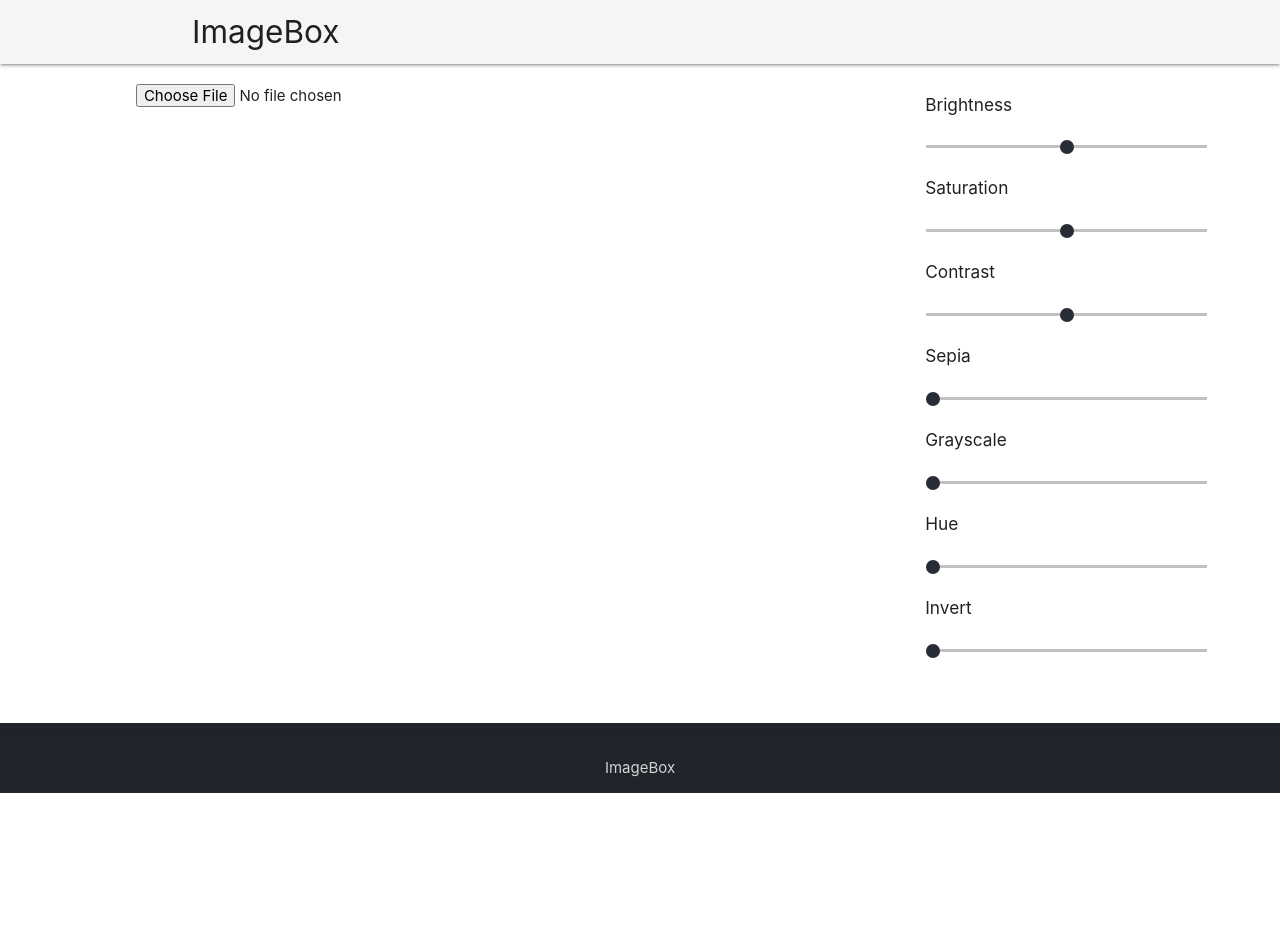
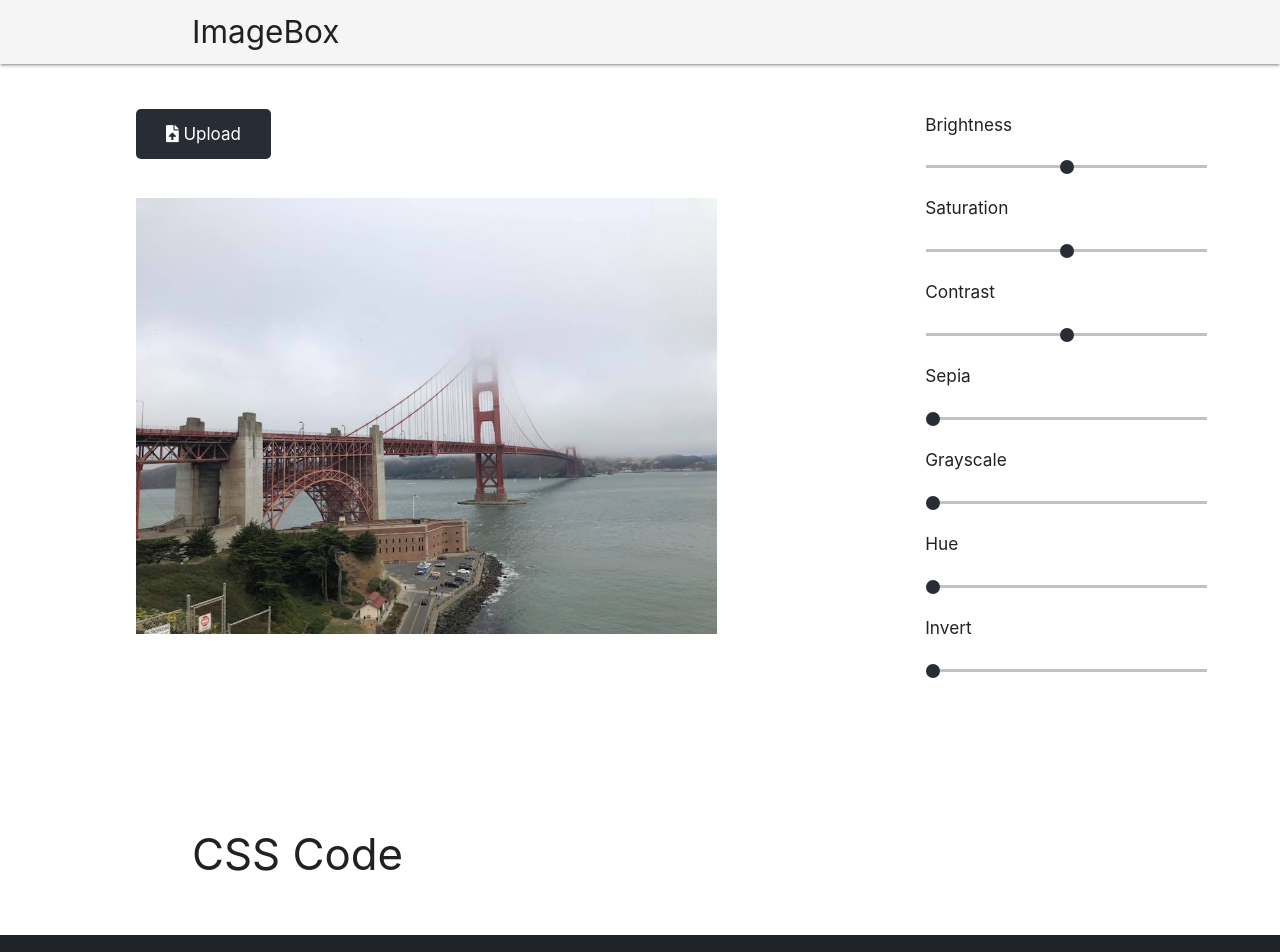
Before and after one commit to johnsolojoseph/image-box, a React (Create React App) app: page / in a window 1280 px wide. Shown: the top 952 px of the page. Before the commit the page ends 800 px from the top, so only its background shows below. Built offline with nearby package versions, Linux system fonts and the light colour scheme.

Commit message:
Styled input button

```diff
--- a/src/components/App.js
+++ b/src/components/App.js
@@ -1,4 +1,5 @@
 import './css/App.css';
+import img from './img/sf.jpg'
 import React from 'react';
 import NavBar from './NavBar';
 import PictureZone from './PictureZone';
@@ -9,7 +10,7 @@ class App extends React.Component {
   constructor(props) {
     super(props);
     this.state = {
-      filePath: [],
+      filePath: img,
       brightness: 100,
       saturate: 100,
       contrast: 100,
@@ -41,15 +42,22 @@ class App extends React.Component {
           <div className="picture-zone-container col s12 m12 l8">
           <div className="picture-zone">
 
-            <div className="upload container">
 
-              <input type="file" id="imgUpload" accept="image/*" onChange={this.handleFiles.bind(this)} />
-            </div>
+          <div className="upload container">
+            <label for="imgUpload"><i class="fas fa-file-upload"></i> Upload</label>
+            <input type="file" id="imgUpload" accept="image/*" onChange={this.handleFiles.bind(this)} />
 
-            <div className="canvas center container">
-                <img src={this.state.filePath} className="responsive-img"style={{filter: `brightness(${this.state.brightness}%) contrast(${this.state.contrast}%) saturate(${this.state.saturate}%) sepia(${this.state.sepia}%) grayscale(${this.state.grayscale}%) invert(${this.state.invert}%) hue-rotate(${this.state.hue}deg) `}}/>
-            </div>
-            <br />
+
+          </div>
+
+
+          <div className="canvas center container">
+            <img src={this.state.filePath} className="responsive-img"style={{filter: `brightness(${this.state.brightness}%) contrast(${this.state.contrast}%) saturate(${this.state.saturate}%) sepia(${this.state.sepia}%) grayscale(${this.state.grayscale}%) invert(${this.state.invert}%) hue-rotate(${this.state.hue}deg) `}}/>
+          </div>
+
+
+
+
 
           </div>
 
@@ -162,6 +170,9 @@ class App extends React.Component {
           </div>
           </div>
         </div>
+        <div className="container css-code">
+          <h3> CSS Code </h3>
+        </div>
         <Footer />
       </div>
 
--- a/src/components/Canvas.js
+++ /dev/null
@@ -1,13 +0,0 @@
-import React from 'react';
-
-class Canvas extends React.Component {
-render() {
-    return(
-      <div>
-        <canvas ref="canvas" width={640} height={425} />
-
-      </div>
-    )
-  }
-}
-export default Canvas
--- a/src/components/PictureZone.js
+++ b/src/components/PictureZone.js
@@ -1,6 +1,5 @@
 import './css/PictureZone.css';
 import React from 'react';
-import Canvas from './Canvas';
 import DropZone from 'react-dropzone';
 
 //<!--<a className="upload-btn btn" onClick="onFileUpload"><i class="fas fa-file-upload"></i>  Upload</a> --
--- a/src/components/css/App.css
+++ b/src/components/css/App.css
@@ -1,3 +1,6 @@
+.css-code {
+  padding: 3% 0;
+}
 input[type=range]::-webkit-slider-thumb {
   background-color: #282c34 !important;
 }
@@ -6,10 +9,33 @@ input[type=range]::-webkit-range-thumb {
   background-color: #282c34 !important;
 }
 
+input[type="file"] {
+  opacity: 0;
+  pointer-events: none;
+}
+
+label {
+  pointer-events: auto;
+  background-color: #282c34 !important;
+  border-radius: 5px;
+  color: white;
+  padding: 15px 30px;
+  font-size: 17px;
+
+}
+
+label:hover {
+  cursor: pointer;
+}
+
 .slide-view {
-  padding: 20px 0;
+  padding: 40px 0;
 }
 
 .slider {
   height: 60px;
 }
+
+div.upload.container {
+  padding-top: 7%;
+}
```
Also changed, not shown: src/components/img/dog.jpg (deleted), src/components/img/sf.jpg (added).
